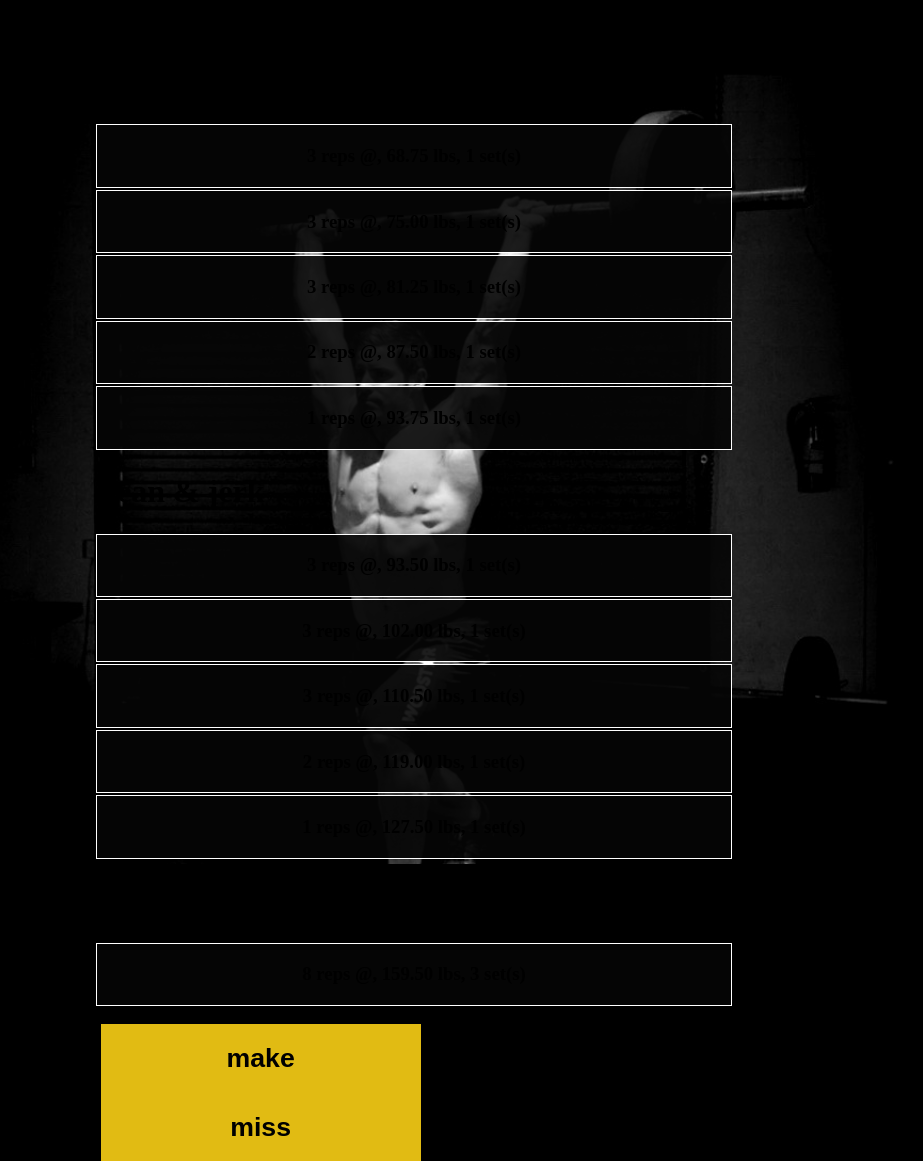
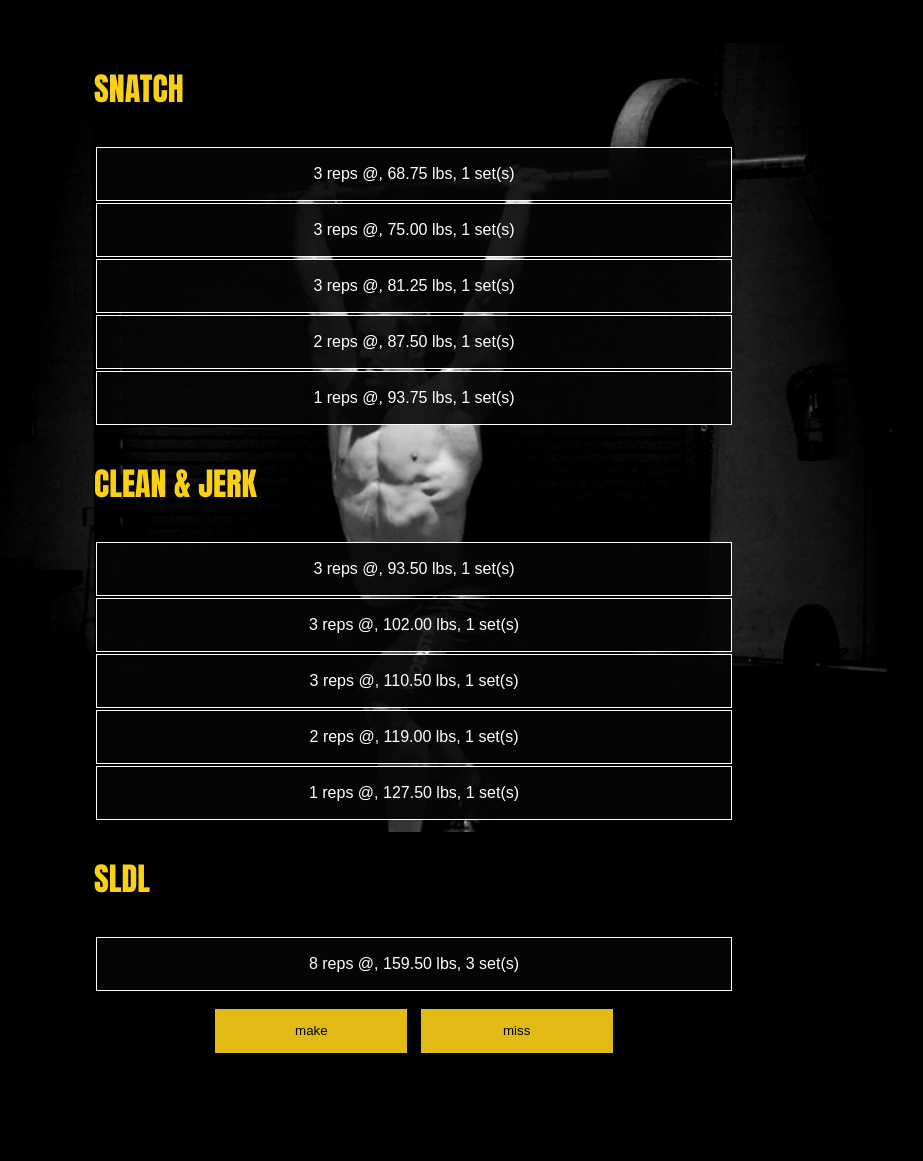
Before and after one commit to harrisonBarnett/wl_, a Flask app: page /clean_jerk in a window 1280 px wide. Shown: the whole page, without its empty margins (226-1149 px from the left). After the commit the page ends 1053 px from the top, so only its background shows below. Run offline with Flask 2, Linux system fonts and the light colour scheme; a user stored in the database is signed in.

Commit message:
Refactoring clean/jerk page for styles

```diff
--- a/website/static/css/session.css
+++ b/website/static/css/session.css
@@ -16,11 +16,10 @@ body {
 }
 .container {
     width: 75vw;
-    margin: 0 auto;
-    margin-top: 4em;
+    margin: 2em auto;
 }
 .table-container {
-    height: 75vh;
+    height: 100%;
     display: flex;
     flex-direction: column;
     justify-content: center;
@@ -31,6 +30,7 @@ body {
     margin: 0;
     padding: 1em 0;
     font-family: impact;
+    font-size: 2em;
     color: var(--accent-color);
 }
 table {
@@ -51,8 +51,11 @@ td p {
 .button-group-container {
     margin-top: 1em;
 }
+.button-group {
+    display: flex;
+}
 button {
-    width: 25vw;
+    width: 15vw;
     margin: 0 .5em;
     border: none;
     background: var(--accent-color);
--- a/website/templates/clean_jerk.html
+++ b/website/templates/clean_jerk.html
@@ -3,47 +3,47 @@
 {% block title %} options {% endblock %}
 
 {% block body %}
-
-    <h1>snatch</h1>
+    <div class="table-container">
+        <p class="set-title">SNATCH</p>
         <table class="table table-dark table-striped">
             {% for set in snatch %}
                 <tr>
                     <td>
-                    <h3>
+                        <p>
                             {{ set[0] }} reps @,
                             {{ "%.2f"|format(set[1] * snatch_max) }} lbs,
                             {{ set[2] }} set(s)
-                    </h3>
+                        </p>
                     </td>
                 </tr>
             {% endfor %}
         </table>
 
-    <h1>clean & jerk</h1>
+        <p class="set-title">CLEAN & JERK</p>
         <table class="table table-dark table-striped">
             {% for set in clean_jerk %}
                 <tr>
                     <td>
-                    <h3>
+                        <p>
                             {{ set[0] }} reps @,
                             {{ "%.2f"|format(set[1] * clean_max) }} lbs,
                             {{ set[2] }} set(s)
-                    </h3>
+                        </p>
                     </td>
                 </tr>
             {% endfor %}
         </table>
 
-    <h1>stiff-legged deadlift</h1>
+        <p class="set-title">SLDL</p>
         <table class="table table-dark table-striped">
             {% for set in SLDL %}
                 <tr>
                     <td>
-                    <h3>
+                        <p>
                             {{ set[0] }} reps @,
                             {{ "%.2f"|format(set[1] * squat_max) }} lbs,
                             {{ set[2] }} set(s)
-                    </h3>
+                        </p>
                     </td>
                 </tr>
             {% endfor %}
@@ -58,7 +58,7 @@
                 onclick="return confirm('submit lift?')"
                 name="make_lift"
                 >
-            <h1>make</h1>
+                <p>make</p>
                 </button>
 
                 <button
@@ -68,9 +68,10 @@
                 onclick="go_home()"
                 name="miss_lift"
                 >
-            <h1>miss</h1>
+                <p>miss</p>
                 </button>
             </form>
         </div>
+    </div>
 
 {% endblock %}
```
Lines whose indentation alone changed are shown as unchanged.
